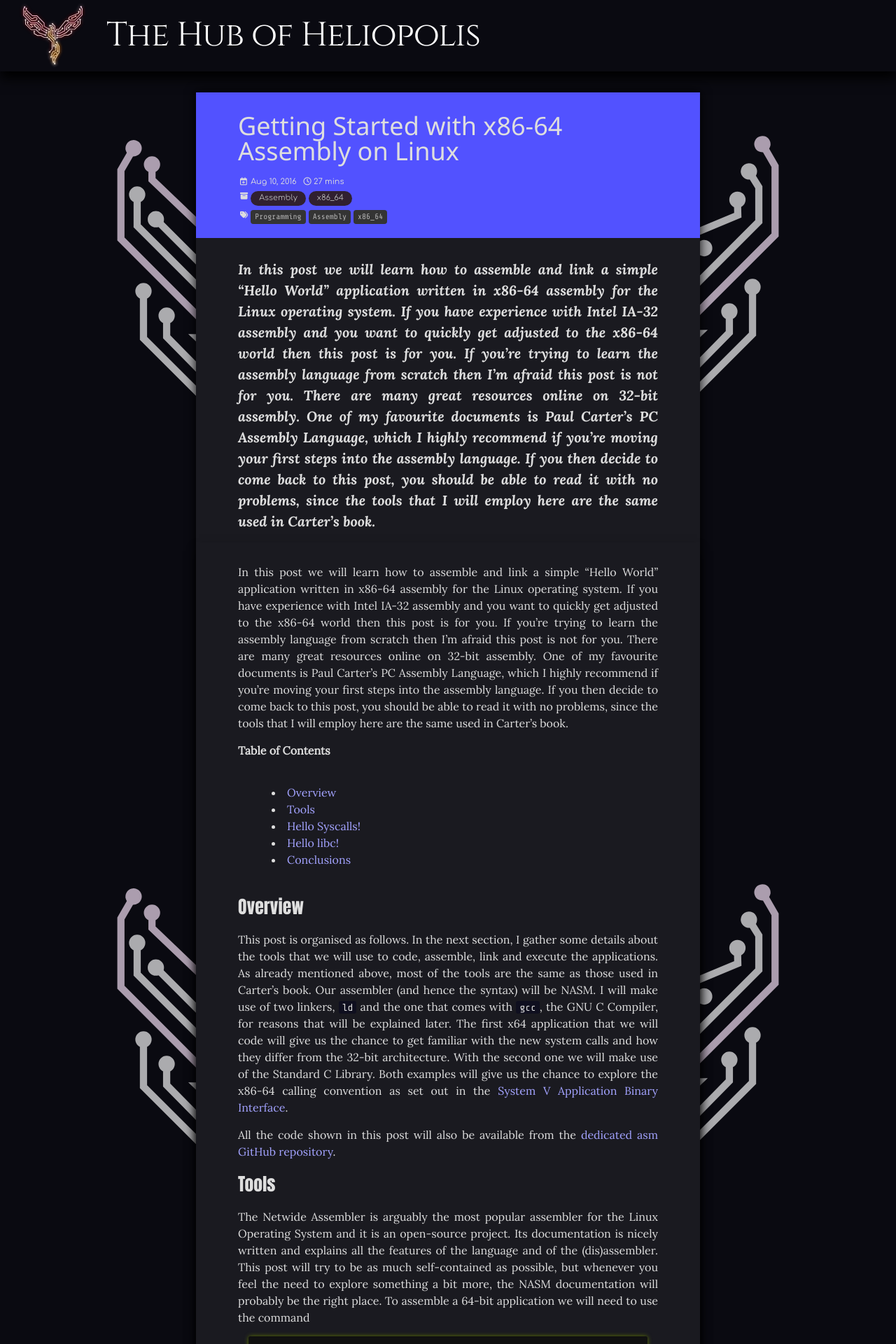
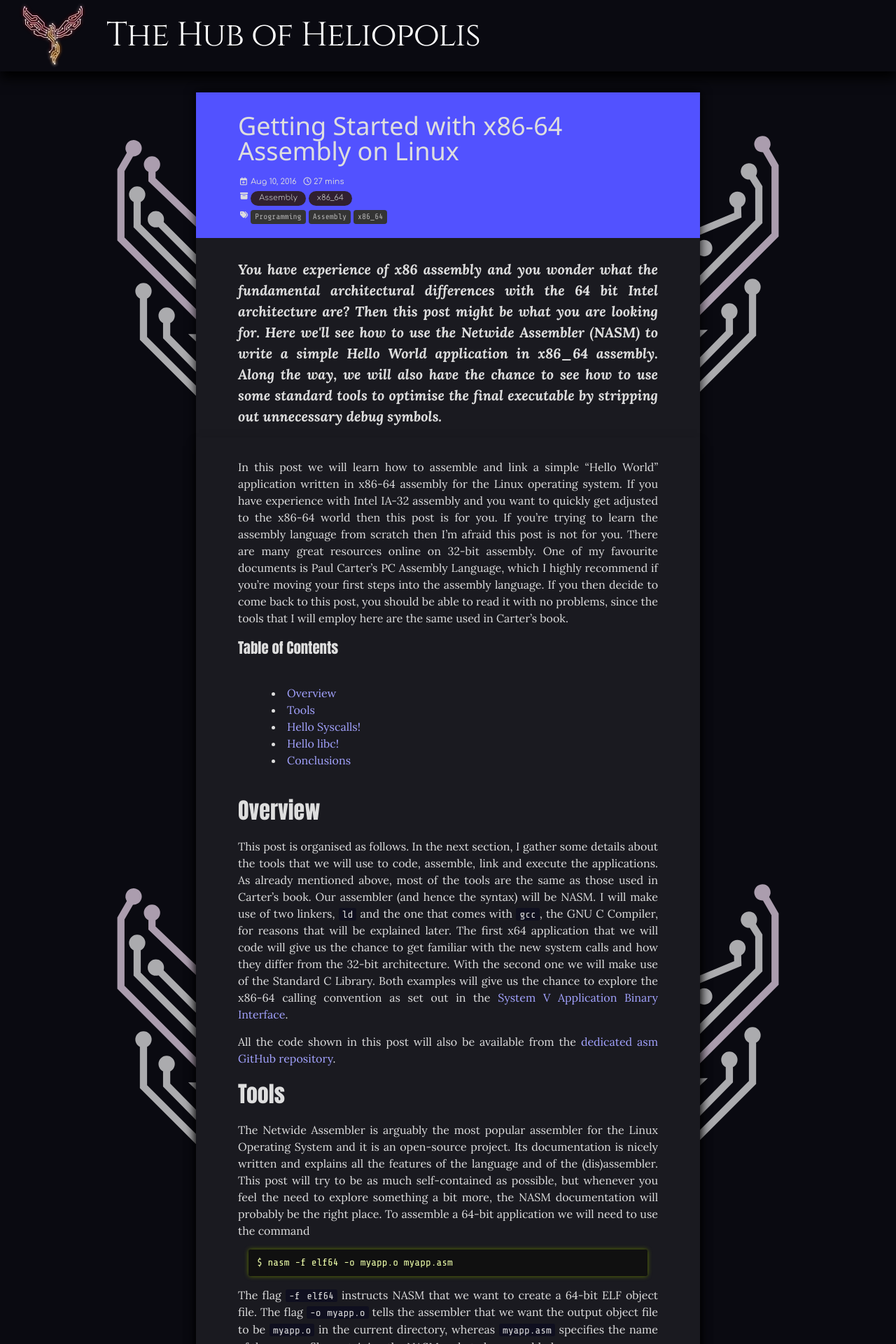
Before and after one commit to P403n1x87/thehubofheliopolis, a Jekyll site: the page built from _posts/2017-08-10-getting-started-with-x68-asm.markdown, in a window 1280 px wide. Shown: the top 1920 px of the page at 70% size. Built offline with Jekyll 4.4.1, drawn with Linux system fonts in a browser that asks for light colours; nearby versions of some CDN libraries.

Commit message:
Fix/add posts

```diff
--- a/_posts/2017-08-10-getting-started-with-x68-asm.markdown
+++ b/_posts/2017-08-10-getting-started-with-x68-asm.markdown
@@ -1,31 +1,43 @@
 ---
-layout:     post
-title:      "Getting Started with x86-64 Assembly on Linux"
-date:       2016-08-10 15:48:37 +0100
+pic    : x86_64-asm-101
+layout : post
+title  : Getting Started with x86-64 Assembly on Linux
+author : Gabriele N. Tornetta
+date   : 2016-08-10 15:48:37 +0100
+
 categories:
   - Assembly
   - x86_64
+
 tags:
   - Programming
   - Assembly
   - x86_64
-exceprt: 'In this post we will learn how to assemble and link a simple "Hello World" application written in x86-64 assembly for the Linux operating system.'
+
+excerpt: >
+  You have experience of x86 assembly and you wonder what the fundamental
+  architectural differences with the 64 bit Intel architecture are? Then this
+  post might be what you are looking for. Here we'll see how to use the Netwide
+  Assembler (NASM) to write a simple Hello World application in x86_64 assembly.
+  Along the way, we will also have the chance to see how to use some standard
+  tools to optimise the final executable by stripping out unnecessary debug
+  symbols.
 ---
 
 In this post we will learn how to assemble and link a simple "Hello World" application written in x86-64 assembly for the Linux operating system. If you have experience with Intel IA-32 assembly and you want to quickly get adjusted to the x86-64 world then this post is for you. If you're trying to learn the assembly language from scratch then I'm afraid this post is not for you. There are many great resources online on 32-bit assembly. One of my favourite documents is Paul Carter's PC Assembly Language, which I highly recommend if you're moving your first steps into the assembly language. If you then decide to come back to this post, you should be able to read it with no problems, since the tools that I will employ here are the same used in Carter's book.
 
-**Table of Contents**
+<h4>Table of Contents</h4>
 * Table of Contents
 {:toc}
 
 
-## Overview
+# Overview
 
 This post is organised as follows. In the next section, I gather some details about the tools that we will use to code, assemble, link and execute the applications. As already mentioned above, most of the tools are the same as those used in Carter's book. Our assembler (and hence the syntax) will be NASM. I will make use of two linkers, `ld` and the one that comes with `gcc`, the GNU C Compiler, for reasons that will be explained later. The first x64 application that we will code will give us the chance to get familiar with the new system calls and how they differ from the 32-bit architecture. With the second one we will make use of the Standard C Library. Both examples will give us the chance to explore the x86-64 calling convention as set out in the [System V Application Binary Interface](http://www.x86-64.org/documentation/abi.pdf).
 
 All the code shown in this post will also be available from the [dedicated asm GitHub repository](https://github.com/P403n1x87/asm/tree/master/hello64).
 
-## Tools
+# Tools
 
 The Netwide Assembler is arguably the most popular assembler for the Linux Operating System and it is an open-source project. Its documentation is nicely written and explains all the features of the language and of the (dis)assembler. This post will try to be as much self-contained as possible, but whenever you feel the need to explore something a bit more, the NASM documentation will probably be the right place. To assemble a 64-bit application we will need to use the command
 
@@ -55,7 +67,7 @@
 
 which is very much similar to `ld`.
 
-## Hello Syscalls!
+# Hello Syscalls!
 
 In this first example we will make use of the Linux system calls to print the string `Hello World!` to the screen. Here is where we encounter a major difference between the 32-bit and the 64-bit Linux world.
 
@@ -117,7 +129,7 @@
 
 On line 23 we have a comment that shows us the equivalent C code for a call to sys_write. Its "signature" is the following.
 
-<div style="background-color: #eef;padding:12px;margin:12px;">
+<div style="background-color: #202000;padding:24px;margin:12px;font-size:80%;">
   <table>
     <tbody>
       <tr>
@@ -162,7 +174,7 @@
 
 Since the application has done everything that needed to be done, i.e. print a string to standard output, we are ready to terminate the execution of the main process. This is achieved by making the exit system call, whose "signature" is the following.
 
-<div style="background-color: #eef;padding:12px;margin:12px;">
+<div style="background-color: #202000;padding:24px;margin:12px;font-size:80%;">
   <table>
     <tbody>
       <tr>
@@ -344,7 +356,7 @@
 
 In this case, this output is telling us that `hello64` is not linked to any other shared object files.
 
-## Hello libc!
+# Hello libc!
 
 We shall now rewrite the above Hello World! example and let the Standard C Library take care of the output operation. That is, we won't deal with system calls directly, we shall instead delegate a higher abstraction layer, the Standard C Library, do that for us. Furthermore, with this approach, we will also delegate some basic clean-up involving, e.g., open file descriptor, child processes etc..., which we would have to deal with otherwise. For a simple application like a Hello World! this last point is pretty much immaterial, but we will see in another post on GUIs with Gtk+ 3 the importance of waiting for child processes to terminate an application gracefully.
 
@@ -481,6 +493,6 @@
 
 which yields an executable of 1832 bytes.
 
-## Conclusions
+# Conclusions
 
 With the above examples, we have seen that, if our real goal is that of coding a Hello World application meant to run on an architecture with the x86_64 instruction set, assembly is the best shot we have. Chances are, if you are coding an application, it is more complex than just printing a string on screen. Even pretending for a moment that you don't care about the portability of your code, there are certainly some benefits from linking your application with gcc and letting the Standard C Library do some clean-up work for you. We will have the chance to see this last point from a close-up perspective in a future post. So take this current post as a reference point where you can look back when you need to recall the basics of writing a 64-bit assembly application for the Linux OS.
```
Also changed, not shown: _posts/2017-03-07-primes.md (added, +249 -0 lines), _posts/2017-07-31-intro-to-iot.markdown (+18 -5 lines).
